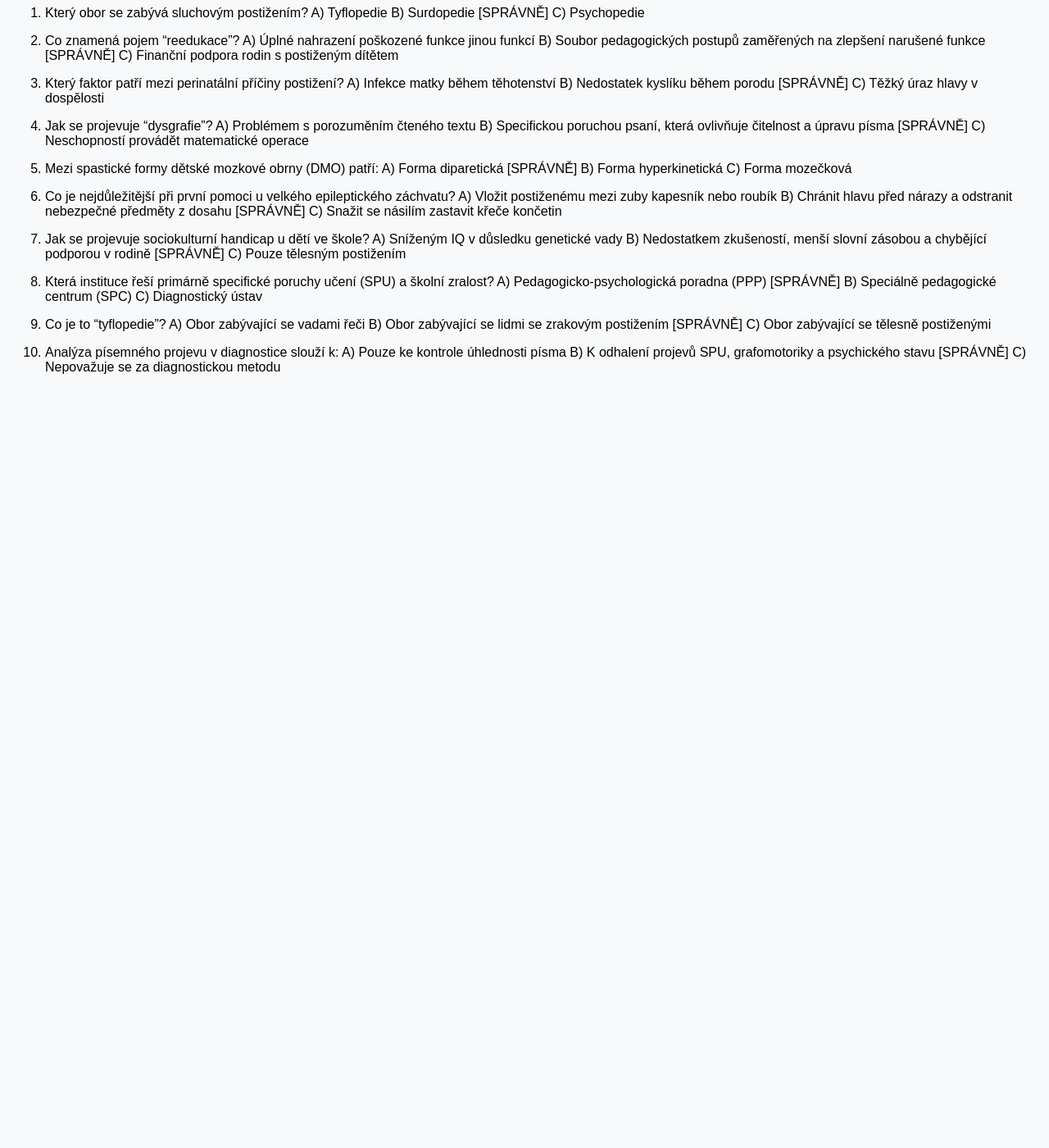
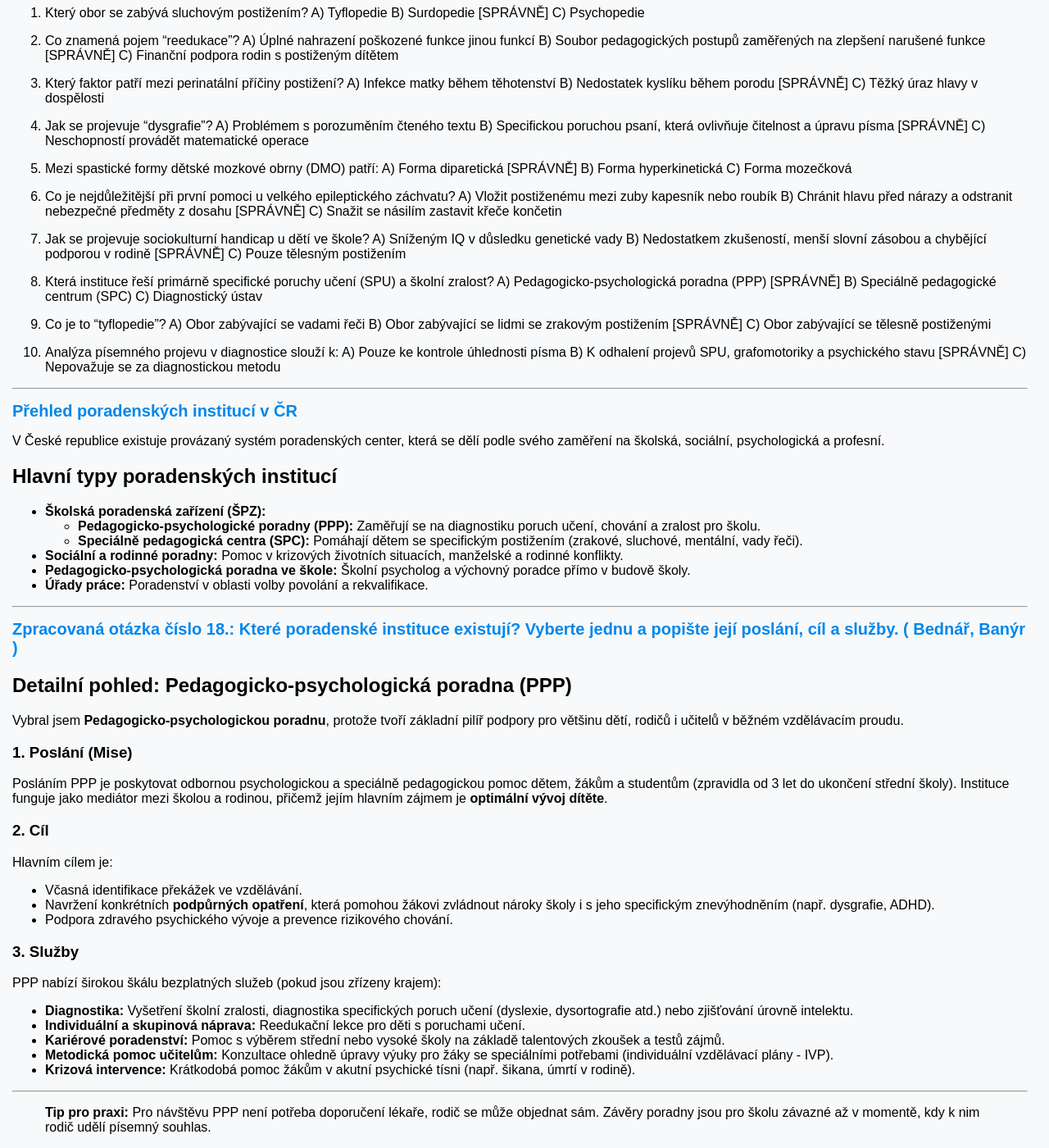
Before and after one commit to bedjan/bedjan.github.io, a Jekyll site: the page built from specka.md, in a window 1280 px wide and 1400 px high, scrolled down 2378 px. Shown: the whole window at 82% size. Built offline with Jekyll 4.4.1, drawn with Linux system fonts in a browser that asks for light colours; our own code applies the rules of GitHub Pages for plain Markdown files; before the commit the page ends 2851 px from its top, so only the background shows below that.

Commit message:
Update specka.md

```diff
--- a/specka.md
+++ b/specka.md
@@ -135,3 +135,48 @@ C) Obor zabývající se tělesně postiženými
 A) Pouze ke kontrole úhlednosti písma
 B) K odhalení projevů SPU, grafomotoriky a psychického stavu [SPRÁVNĚ]
 C) Nepovažuje se za diagnostickou metodu
+
+-----
+
+# Přehled poradenských institucí v ČR
+
+V České republice existuje provázaný systém poradenských center, která se dělí podle svého zaměření na školská, sociální, psychologická a profesní.
+
+## Hlavní typy poradenských institucí
+
+* **Školská poradenská zařízení (ŠPZ):**
+    * **Pedagogicko-psychologické poradny (PPP):** Zaměřují se na diagnostiku poruch učení, chování a zralost pro školu.
+    * **Speciálně pedagogická centra (SPC):** Pomáhají dětem se specifickým postižením (zrakové, sluchové, mentální, vady řeči).
+* **Sociální a rodinné poradny:** Pomoc v krizových životních situacích, manželské a rodinné konflikty.
+* **Pedagogicko-psychologická poradna ve škole:** Školní psycholog a výchovný poradce přímo v budově školy.
+* **Úřady práce:** Poradenství v oblasti volby povolání a rekvalifikace.
+
+---
+
+# Zpracovaná otázka číslo 18.: Které poradenské instituce existují? Vyberte jednu a popište její poslání, cíl a služby. ( Bednář, Banýr )
+
+## Detailní pohled: Pedagogicko-psychologická poradna (PPP)
+
+Vybral jsem **Pedagogicko-psychologickou poradnu**, protože tvoří základní pilíř podpory pro většinu dětí, rodičů i učitelů v běžném vzdělávacím proudu.
+
+### 1. Poslání (Mise)
+Posláním PPP je poskytovat odbornou psychologickou a speciálně pedagogickou pomoc dětem, žákům a studentům (zpravidla od 3 let do ukončení střední školy). Instituce funguje jako mediátor mezi školou a rodinou, přičemž jejím hlavním zájmem je **optimální vývoj dítěte**.
+
+### 2. Cíl
+Hlavním cílem je:
+* Včasná identifikace překážek ve vzdělávání.
+* Navržení konkrétních **podpůrných opatření**, která pomohou žákovi zvládnout nároky školy i s jeho specifickým znevýhodněním (např. dysgrafie, ADHD).
+* Podpora zdravého psychického vývoje a prevence rizikového chování.
+
+### 3. Služby
+PPP nabízí širokou škálu bezplatných služeb (pokud jsou zřízeny krajem):
+
+* **Diagnostika:** Vyšetření školní zralosti, diagnostika specifických poruch učení (dyslexie, dysortografie atd.) nebo zjišťování úrovně intelektu.
+* **Individuální a skupinová náprava:** Reedukační lekce pro děti s poruchami učení.
+* **Kariérové poradenství:** Pomoc s výběrem střední nebo vysoké školy na základě talentových zkoušek a testů zájmů.
+* **Metodická pomoc učitelům:** Konzultace ohledně úpravy výuky pro žáky se speciálními potřebami (individuální vzdělávací plány - IVP).
+* **Krizová intervence:** Krátkodobá pomoc žákům v akutní psychické tísni (např. šikana, úmrtí v rodině).
+
+---
+
+> **Tip pro praxi:** Pro návštěvu PPP není potřeba doporučení lékaře, rodič se může objednat sám. Závěry poradny jsou pro školu závazné až v momentě, kdy k nim rodič udělí písemný souhlas.
```
